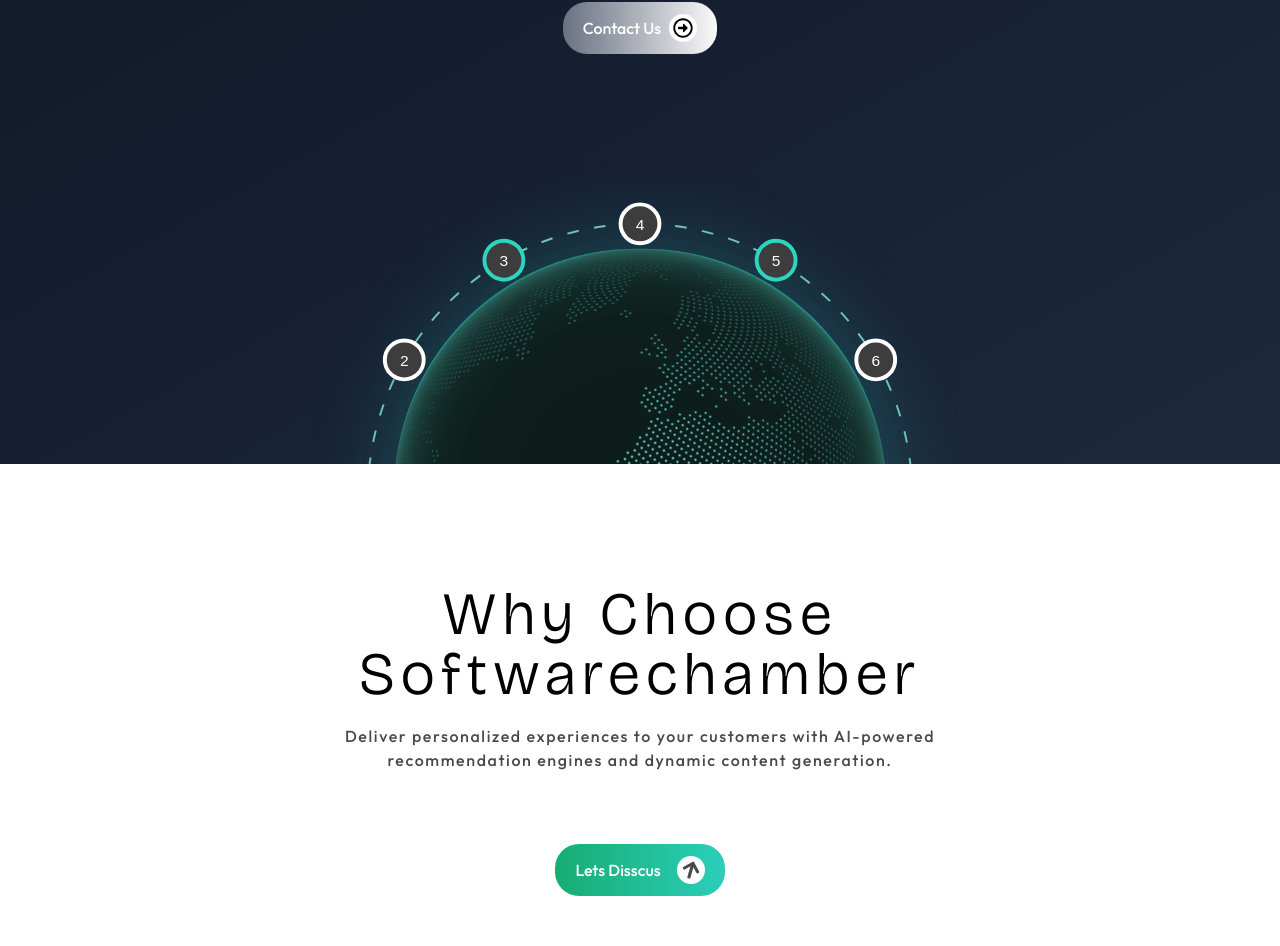
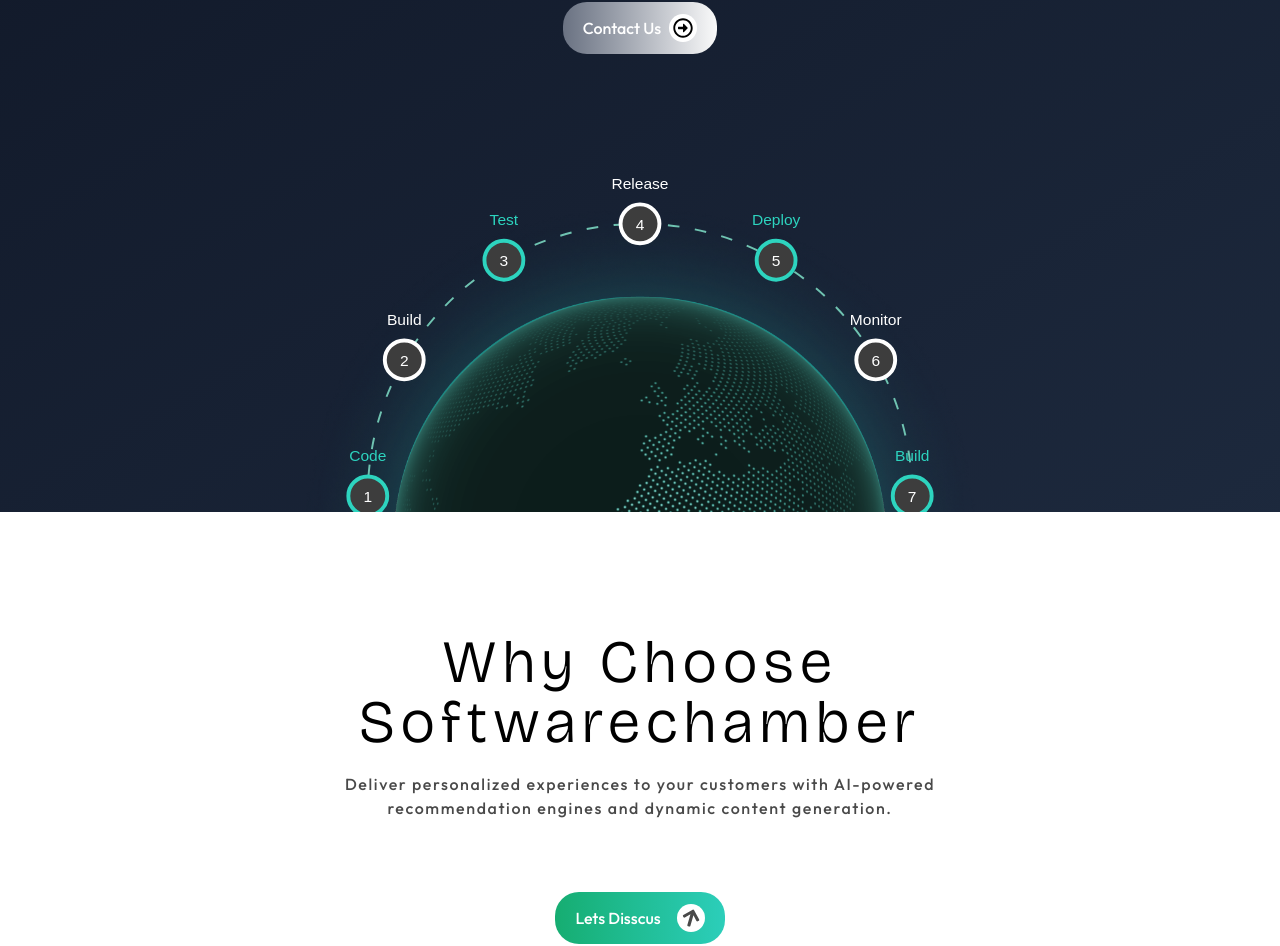
Before and after one commit to umme-Tahazzee/software-chamber, a Next.js app: page / in a window 1280 px wide. Shown: the part 3055-4001 px from the top of the page. Built offline with nearby package versions, Linux system fonts and the light colour scheme.

Commit message:
set animation

```diff
--- a/src/Components/Process.jsx
+++ b/src/Components/Process.jsx
@@ -17,7 +17,7 @@
   const r = 140;
 
   return (
-    <div className="relative hero max-w-full overflow-hidden bg-[#041b1c] h-auto px-4">
+    <div className="relative hero max-w-full overflow-hidden bg-[#041b1c] px-4">
       <ProcessHeading />
 
       <div className="relative flex justify-center items-center mt-10 w-full max-w-[700px] mx-auto">
@@ -25,9 +25,9 @@
         <Image
           src="/images/globe.png"
           alt="globe"
-          width={600}
-          height={600}
-          className="w-full h-auto"
+          width={800}
+          height={800}
+           className="w-full h-auto mt-12   "
         />
 
         {/* Arc with nodes */}
@@ -37,15 +37,25 @@
           xmlns="http://www.w3.org/2000/svg"
           preserveAspectRatio="xMidYMid meet"
         >
-          {/* Dotted Arc */}
+            {/* Dotted Arc with infinite slow animation */}
 <path
   d="M 40 180 A 140 140 0 0 1 320 180"
   stroke="#6FC3B1"
   strokeWidth="1"
   strokeDasharray="6 8"
   fill="none"
+  style={{
+    animation: "dash 4s linear infinite"
+  }}
 />
 
+<style jsx>{`
+  @keyframes dash {
+    to {
+      stroke-dashoffset: -14; /* sum of dash + gap */
+    }
+  }
+`}</style>
           {/* Steps */}
           {steps.map((step, i) => {
             const angle = Math.PI - (i / (steps.length - 1)) * Math.PI; // radians
@@ -53,7 +63,7 @@
             const y = cy - r * Math.sin(angle);
 
             return (
-              <g key={i} className="group cursor-pointer">
+              <g key={i} className="cursor-pointer">
                 {/* Circle */}
                 <circle
                   cx={x}
@@ -74,7 +84,7 @@
                 >
                   {step.id}
                 </text>
-                {/* Label - hidden until hover */}
+                {/* Label - always visible */}
                 <text
                   x={x}
                   y={y - 18}
@@ -82,7 +92,7 @@
                   fontSize="8"
                   fill={step.color}
                   fontFamily="sans-serif"
-                  className="opacity-0 group-hover:opacity-100 transition-opacity duration-300"
+                  opacity="1"
                 >
                   {step.label}
                 </text>
--- a/src/app/globals.css
+++ b/src/app/globals.css
@@ -105,3 +105,14 @@
 .ping-large {
   animation: ping-large 1s ease-in-out infinite;
 }
+
+
+@keyframes spin-slow {
+  0% { transform: rotate(0deg); }
+  50% { transform: rotate(10deg); }
+  100% { transform: rotate(0deg); }
+}
+
+.animate-spin-slow {
+  animation: spin-slow 10s linear infinite;
+}
```
Lines whose indentation alone changed are shown as unchanged.
